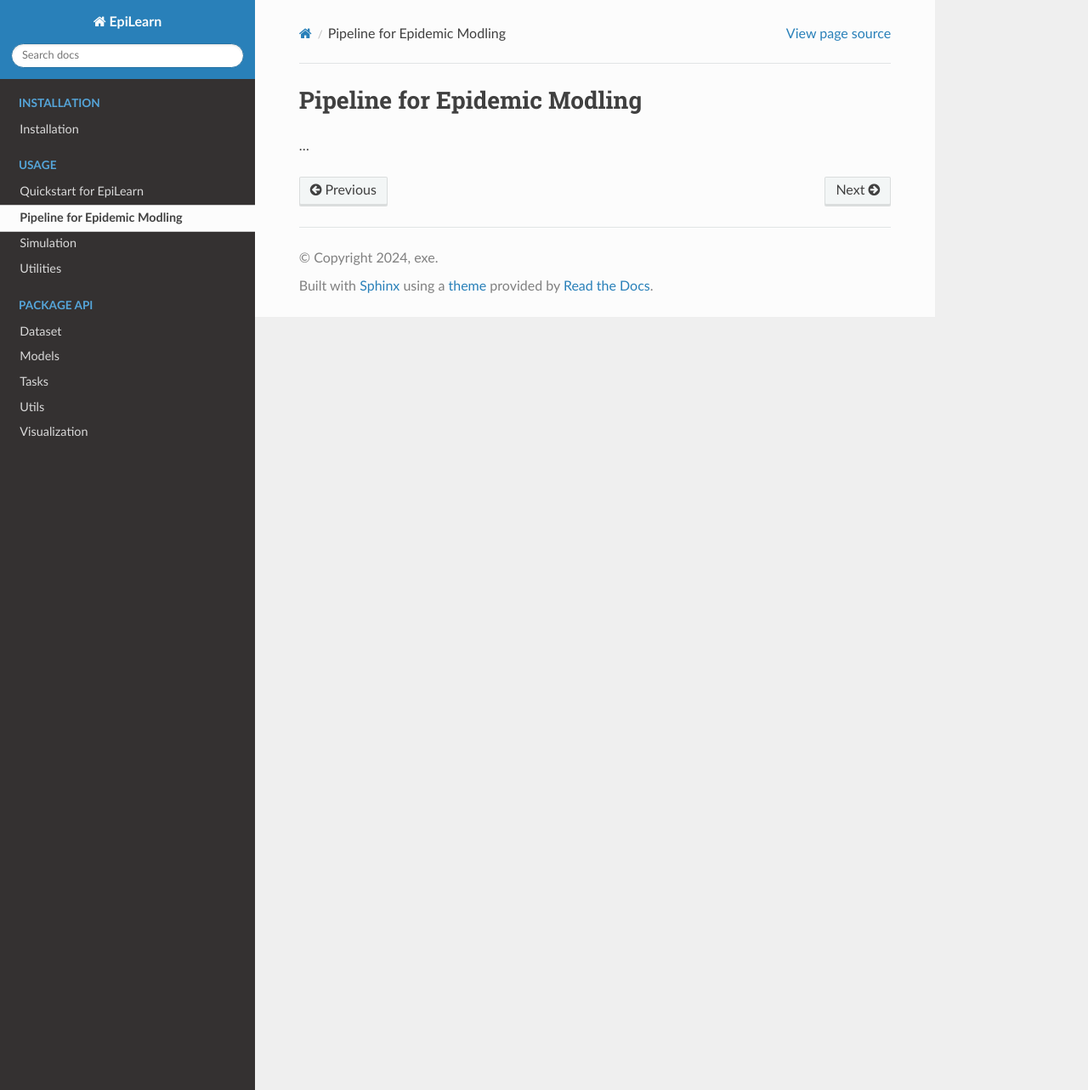
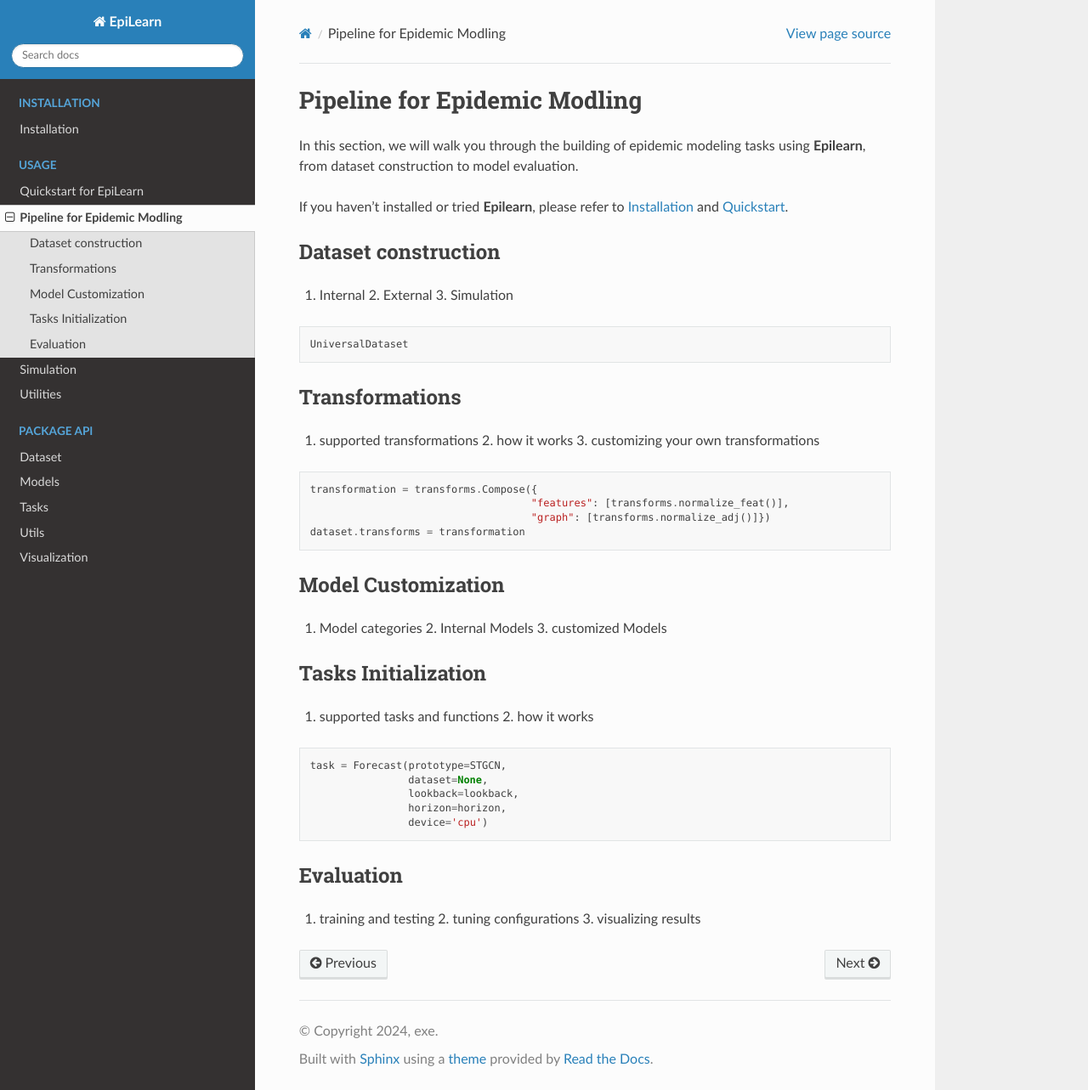
Before and after one commit to Emory-Melody/EpiLearn, a Sphinx documentation site: the page built from docs/tutorials/task_building.rst, in a window 1280 px wide and 1283 px high. Shown: the whole window at 85% size. Built offline with Sphinx 7.4.7 and the Read the Docs theme 2.0.0, drawn with Linux system fonts in a browser that asks for light colours.

Commit message:
update doc

```diff
--- a/docs/tutorials/task_building.rst
+++ b/docs/tutorials/task_building.rst
@@ -1,3 +1,54 @@
 Pipeline for Epidemic Modling
 ===================================
-...
+
+
+In this section, we will walk you through the building of epidemic modeling tasks using **Epilearn**, from dataset construction to model evaluation.
+
+If you haven't installed or tried **Epilearn**, please refer to `Installation <https://epilearn-doc.readthedocs.io/en/latest/Installation.html>`_ and `Quickstart <https://epilearn-doc.readthedocs.io/en/latest/Quickstart.html>`_.
+
+Dataset construction
+----------------------
+
+1. Internal 2. External 3. Simulation
+
+.. code-block:: python
+
+    UniversalDataset
+
+
+Transformations
+----------------------
+
+1. supported transformations 2. how it works 3. customizing your own transformations
+
+.. code-block:: python
+
+    transformation = transforms.Compose({
+                                        "features": [transforms.normalize_feat()],
+                                        "graph": [transforms.normalize_adj()]})
+    dataset.transforms = transformation
+
+
+Model Customization
+----------------------
+1. Model categories 2. Internal Models 3. customized Models
+
+
+
+
+Tasks Initialization
+----------------------
+1. supported tasks and functions 2. how it works
+
+.. code-block:: python
+
+    task = Forecast(prototype=STGCN,
+                    dataset=None,
+                    lookback=lookback,
+                    horizon=horizon,
+                    device='cpu')
+
+
+Evaluation
+----------------------
+1. training and testing 2. tuning configurations 3. visualizing results
```
Also changed, not shown: docs/tutorials/simulation.rst (+16 -1 lines), docs/tutorials/utils.rst (+12 -1 lines).
